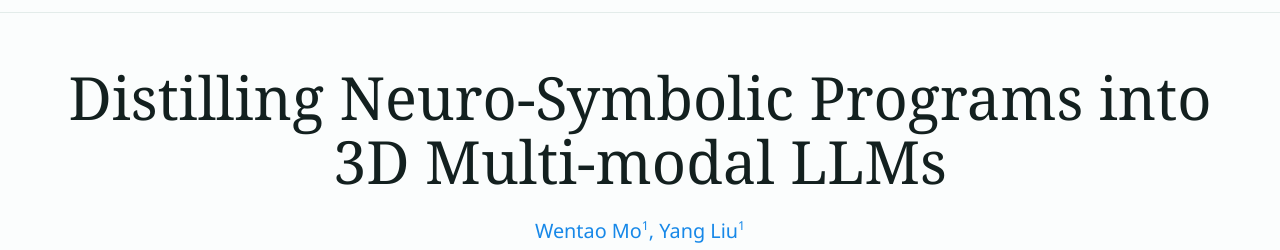
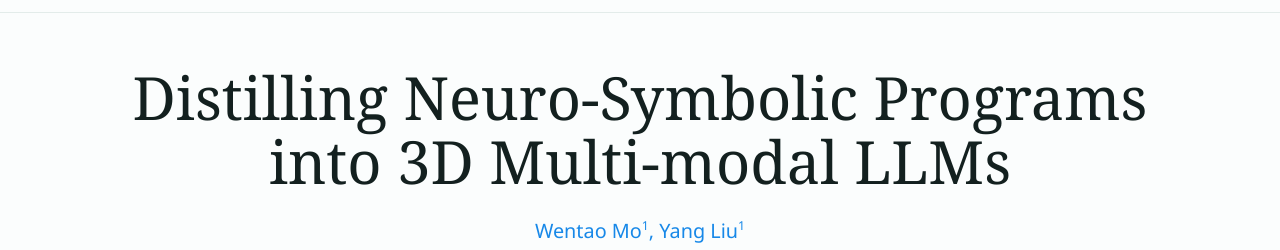
Before and after one commit to matthewdm0816/Apeiria_Open, a plain HTML site: page index.html in a window 1280 px wide. Shown: the part 55-305 px from the top of the page. Drawn offline with Linux system fonts and the light colour scheme.

Commit message:
Adjust title line break

```diff
--- a/index.html
+++ b/index.html
@@ -30,8 +30,8 @@
       <section class="hero section-band" aria-labelledby="paper-title">
         <div class="container title-block">
           <h1 id="paper-title">
-            <span>Distilling Neuro-Symbolic Programs into</span>
-            <span>3D Multi-modal LLMs</span>
+            <span>Distilling Neuro-Symbolic Programs</span>
+            <span>into 3D Multi-modal LLMs</span>
           </h1>
           <p class="authors">
             <a href="https://matthewdm0816.github.io/" target="_blank" rel="noopener">Wentao Mo</a><sup>1</sup>,
```
